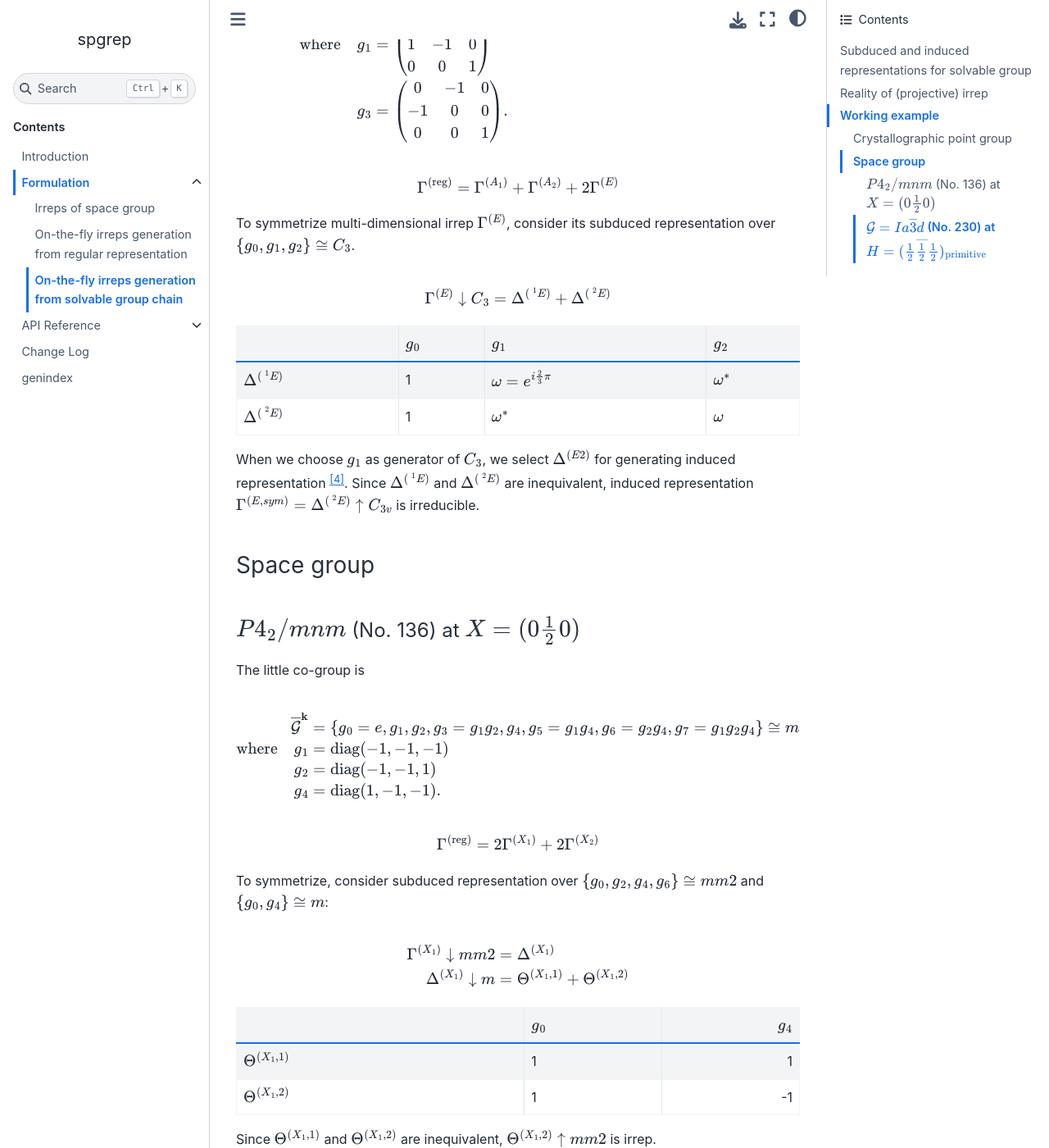
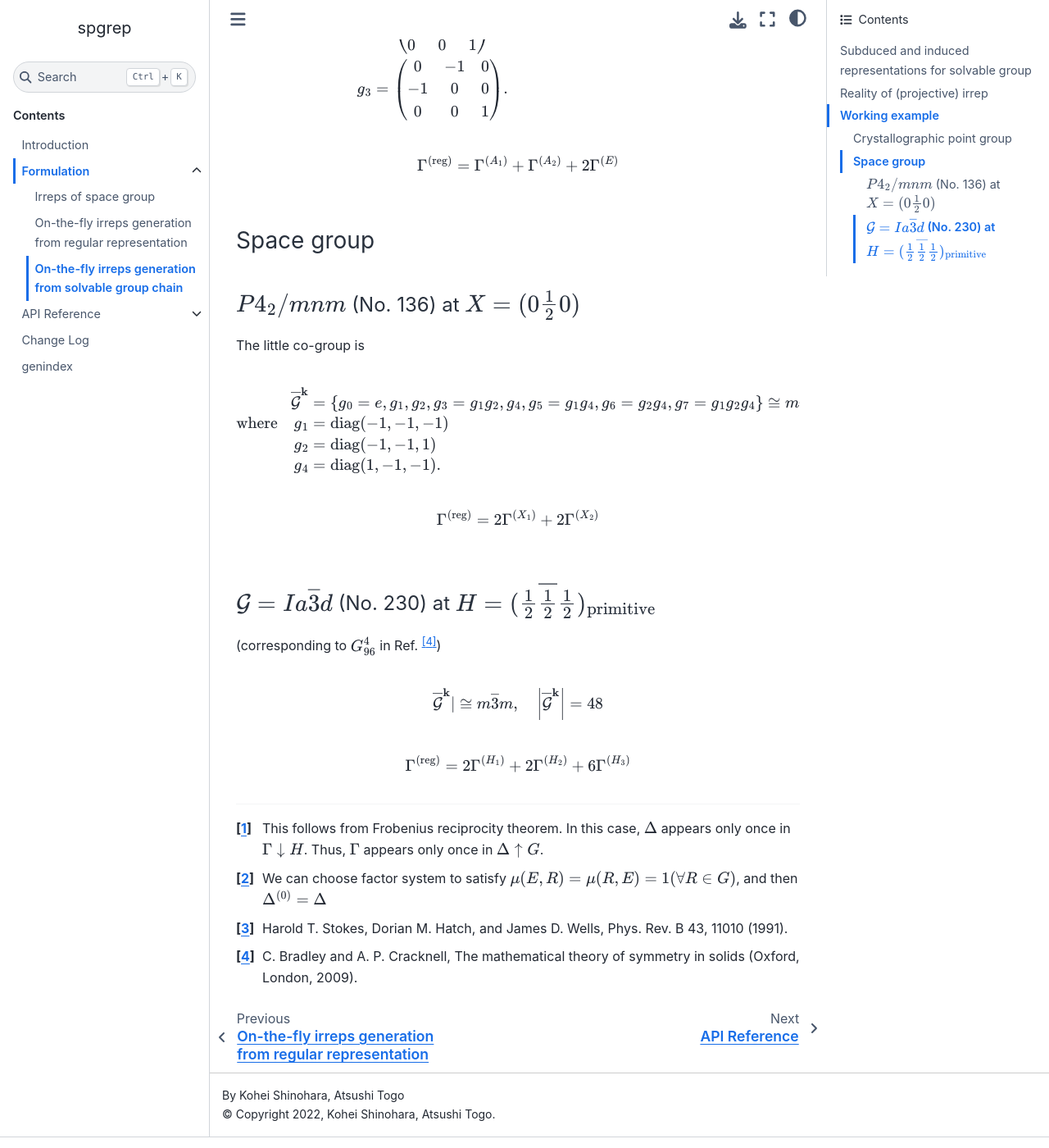
Before and after one commit to spglib/spgrep, a Sphinx documentation site: the page built from docs/irreps_generation.md, in a window 1280 px wide and 1400 px high, scrolled down 3205 px. Shown: the whole window at 82% size. Built offline with Sphinx 7.4.7 and the Sphinx Book theme 1.1.4, drawn with Linux system fonts in a browser that asks for light colours; some of the changed text lies outside the part shown.

Commit message:
Fix example

````diff
--- a/docs/irreps_generation.md
+++ b/docs/irreps_generation.md
@@ -2,16 +2,14 @@
 
 ## Subduced and induced representations for solvable group
 
-Consider projective irrep {math}`\Gamma` with factor system {math}`\mu` for solvable group {math}`G`,
-```{math}
-  R \phi_{j} = \sum_{i=1}^{d} \phi_{i} \Gamma(R)_{ij} \quad (R \in G, i = 1, \dots, d).
-```
 Let {math}`H` be invariant subgroup of {math}`G` such that {math}`G/H = \mathbb{Z}_{p}` ({math}`p` is prime and {math}`r^{p}=e`),
 ```{math}
   G = \coprod_{m=0}^{p-1} r^{m} H.
 ```
-
-Let one of irrep decomposed from subduced representation {math}`\Gamma \downarrow H` be {math}`(\Delta, \mathrm{Span}\{ \psi_{i} \}_{i})`.
+Consider projective irrep {math}`\Delta` with factor system {math}`\mu` for {math}`H`,
+```{math}
+  S \psi_{j} = \sum_{i=1}^{d} \psi_{i} \Delta(S)_{ij} \quad (R \in H, i = 1, \dots, d).
+```
 The following representations are also irrep over {math}`H`:
 ```{math}
   \Delta^{(m)}(S)
@@ -21,8 +19,8 @@
     &:= r^{-m} S r^{m} (\in H)
 ```
 There are two cases for {math}`\{ \Delta^{(m)} \}_{m=0, \dots, p-1}`:
-1. They are mutually inequivalent: {math}`\Gamma \downarrow H \cong \sum_{m=0}^{p-1} \Delta^{(m)}`
-2. They are all equivalent: {math}`\Gamma \downarrow H \cong p \Delta`
+1. They are mutually inequivalent: {math}`\Delta \uparrow G \downarrow H \cong \sum_{m=0}^{p-1} \Delta^{(m)}`
+2. They are all equivalent: {math}`\Delta \uparrow G \downarrow H \cong p \Delta`
 
 ### Case-1: conjugated irreps are mutually inequivalent
 
@@ -77,7 +75,6 @@
   \omega_{q}
     &:= \left( \frac{\prod_{m=1}^{p-1} \mu(r, r^{m})}{\mu(E, E)} \right)^{\frac{1}{p}} \exp \left( \frac{2 \pi i q}{p} \right).
 ```
-
 
 ## Reality of (projective) irrep
 
@@ -152,24 +149,6 @@
 \Gamma^{(\mathrm{reg})} = \Gamma^{(A_{1})} + \Gamma^{(A_{2})} + 2\Gamma^{(E)}
 ```
 
-To symmetrize multi-dimensional irrep {math}`\Gamma^{(E)}`, consider its subduced representation over {math}`\{ g_{0}, g_{1}, g_{2} \} \cong C_{3}`.
-```{math}
-  \Gamma^{(E)} \downarrow C_{3} = \Delta^{(\,^{1}E)} + \Delta^{(\,^{2}E)}
-```
-
-|                       | {math}`g_{0}` | {math}`g_{1}` | {math}`g_{2}` |
-| :-------------------- | ------------- | ------------- | ------------- |
-| {math}`\Delta^{(\,^{1}E)}` | 1 | {math}`\omega=e^{i\frac{2}{3}\pi}` | {math}`\omega^{\ast}` |
-| {math}`\Delta^{(\,^{2}E)}` | 1 | {math}`\omega^{\ast}` | {math}`\omega` |
-
-When we choose {math}`g_{1}` as generator of {math}`C_{3}`, we select {math}`\Delta^{(E2)}` for generating induced representation [^footnote4].
-Since {math}`\Delta^{(\,^{1}E)}` and {math}`\Delta^{(\,^{2}E)}` are inequivalent, induced representation {math}`\Gamma^{(E, sym)} = \Delta^{(\,^{2}E)} \uparrow C_{3v}` is irreducible.
-
-[^footnote4]: Of course it is arbitrary which irreps to choose.
-    Here, we choose irrep with the smallest angle of character of {math}`g_{1}` in {math}`(-\pi, \pi]`.
-    Then, {math}`\mathrm{arg}(\chi^{(\,^{1}E)}(g_{1})) = \frac{2}{3}\pi` and {math}`\mathrm{arg}(\chi^{(\,^{2}E)}(g_{1})) = -\frac{2}{3}\pi`.
-    Hence, we select {math}`\Delta^{(\,^{2}E)}`.
-
 ### Space group
 
 #### {math}`P4_{2}/mnm` (No. 136) at {math}`X=(0\frac{1}{2}0)`
@@ -198,20 +177,6 @@
   \Gamma^{(\mathrm{reg})} = 2 \Gamma^{(X_{1})} + 2 \Gamma^{(X_{2})}
 ```
 
-To symmetrize, consider subduced representation over {math}`\{ g_{0}, g_{2}, g_{4}, g_{6} \} \cong mm2` and {math}`\{ g_{0}, g_{4} \} \cong m`:
-```{math}
-  \Gamma^{(X_{1})} \downarrow mm2 &= \Delta^{(X_{1})} \\
-  \Delta^{(X_{1})} \downarrow m &= \Theta^{(X_{1}, 1)} + \Theta^{(X_{1}, 2)}
-```
-
-|                             | {math}`g_{0}` | {math}`g_{4}` |
-| :-------------------------- | ------------- | ------------: |
-| {math}`\Theta^{(X_{1}, 1)}` | 1             | 1             |
-| {math}`\Theta^{(X_{1}, 2)}` | 1             | -1            |
-
-Since {math}`\Theta^{(X_{1}, 1)}` and {math}`\Theta^{(X_{1}, 2)}` are inequivalent, {math}`\Theta^{(X_{1}, 2)} \uparrow mm2` is irrep.
-
-
 #### {math}`\mathcal{G} = Ia\overline{3}d` (No. 230) at {math}`H=(\frac{1}{2}\overline{\frac{1}{2}}\frac{1}{2})_{\mathrm{primitive}}`
 
 (corresponding to {math}`G^{4}_{96}` in Ref. [^BC09])
@@ -228,3 +193,5 @@
 
 [^SHW91]: Harold T. Stokes, Dorian M. Hatch, and James D. Wells,
 Phys. Rev. B 43, 11010 (1991).
+
+[^BC09]: C. Bradley and A. P. Cracknell, The mathematical theory of symmetry in solids (Oxford, London, 2009).
````
